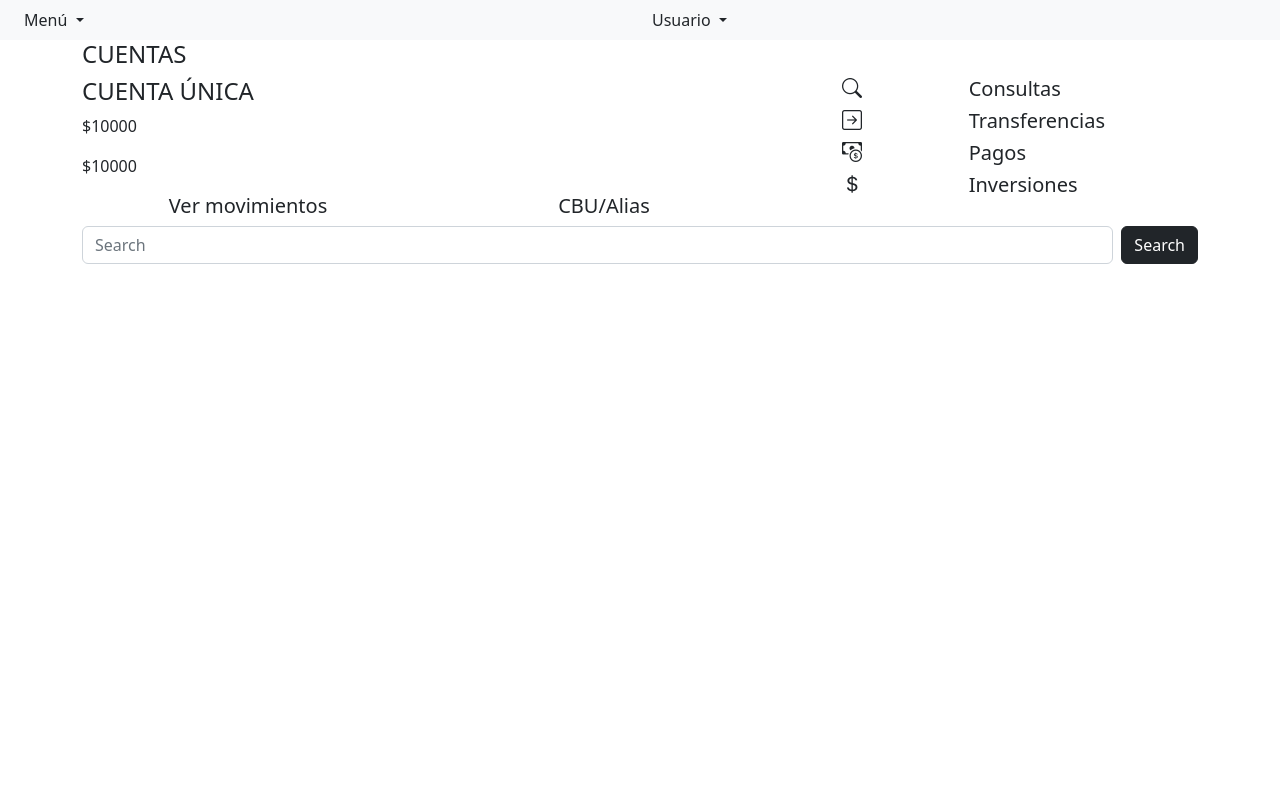
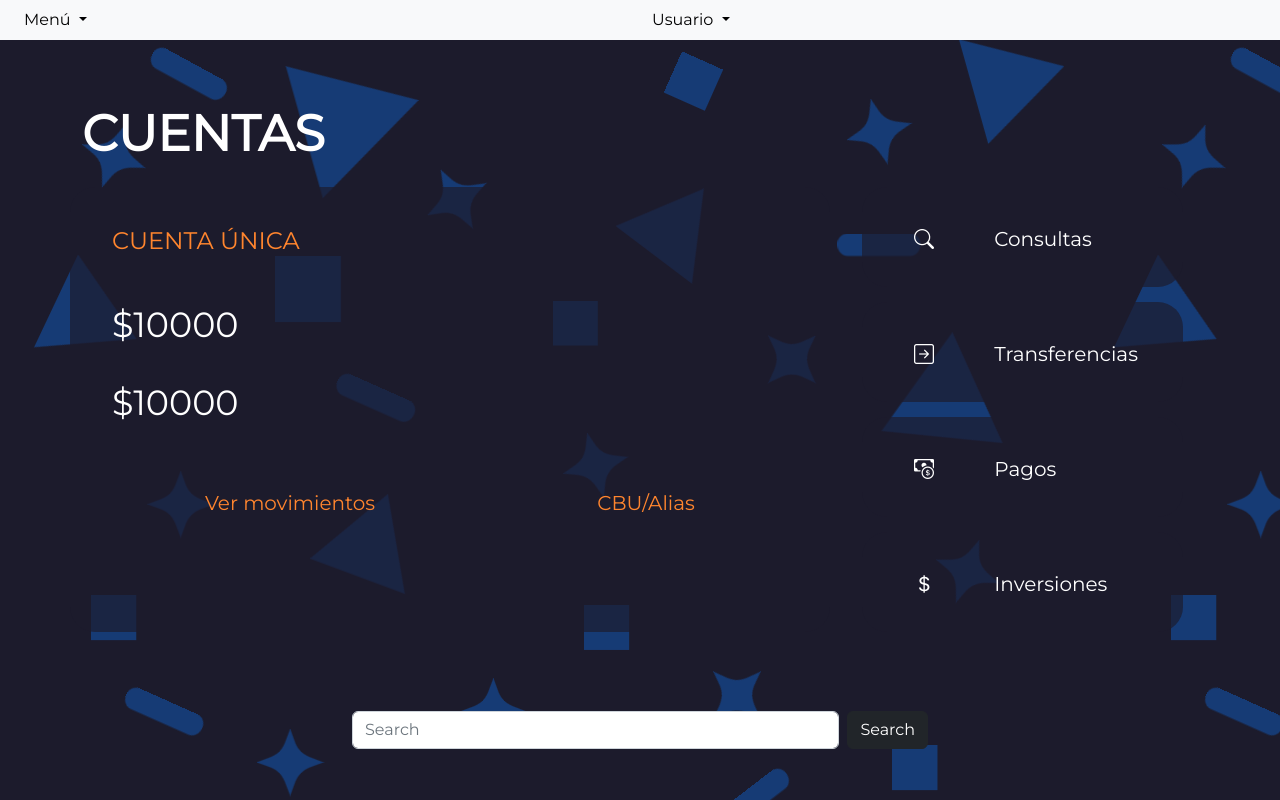
Before and after one commit to JuanICasareski/ITBANK--Com8--Grupo-1, a plain HTML site: page pages/inicio.html in a window 1280 px wide. Drawn offline with nearby package versions, Linux system fonts and the light colour scheme; files whose address does not match are found by name.

Commit message:
linkear css para inicio

```diff
--- a/pages/inicio.html
+++ b/pages/inicio.html
@@ -8,7 +8,7 @@
     <!-- CSS only -->
 <link href="https://cdn.jsdelivr.net/npm/bootstrap@5.2.0-beta1/dist/css/bootstrap.min.css" rel="stylesheet" integrity="sha384-0evHe/X+R7YkIZDRvuzKMRqM+OrBnVFBL6DOitfPri4tjfHxaWutUpFmBp4vmVor" crossorigin="anonymous">
 <link rel="stylesheet" href="https://cdnjs.cloudflare.com/ajax/libs/font-awesome/4.7.0/css/font-awesome.min.css">
-<link href="styles.css" rel="stylesheet" >
+<link href="../css/inicio.css" rel="stylesheet" >
 <link href='https://fonts.googleapis.com/css?family=Montserrat' rel='stylesheet'>
 <link rel="stylesheet" href=
 "https://cdn.jsdelivr.net/npm/bootstrap-icons@1.5.0/font/bootstrap-icons.css" />
```
